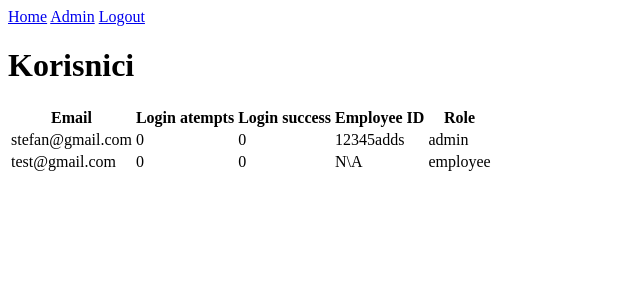
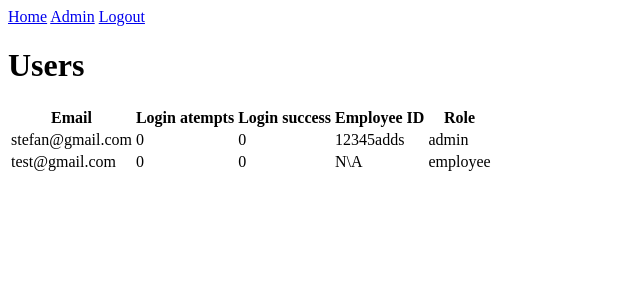
Before and after one commit to nikolasucur/task-app, a Flask app: page /admin in a window 1280 px wide. Shown: the top 300 px of the page, without its empty margins (0-640 px from the left). Run offline with Flask 2, Linux system fonts and the light colour scheme; a user stored in the database is signed in; data comes from the database, SQL or seed files in the repository.

Commit message:
Update admin.html

```diff
--- a/task app/templates/admin.html
+++ b/task app/templates/admin.html
@@ -2,7 +2,7 @@
 
 {% block content %}
 
-  <h1>Korisnici</h1>
+  <h1>Users</h1>
   <table>
     <tr>
       <th>Email</th>
```
